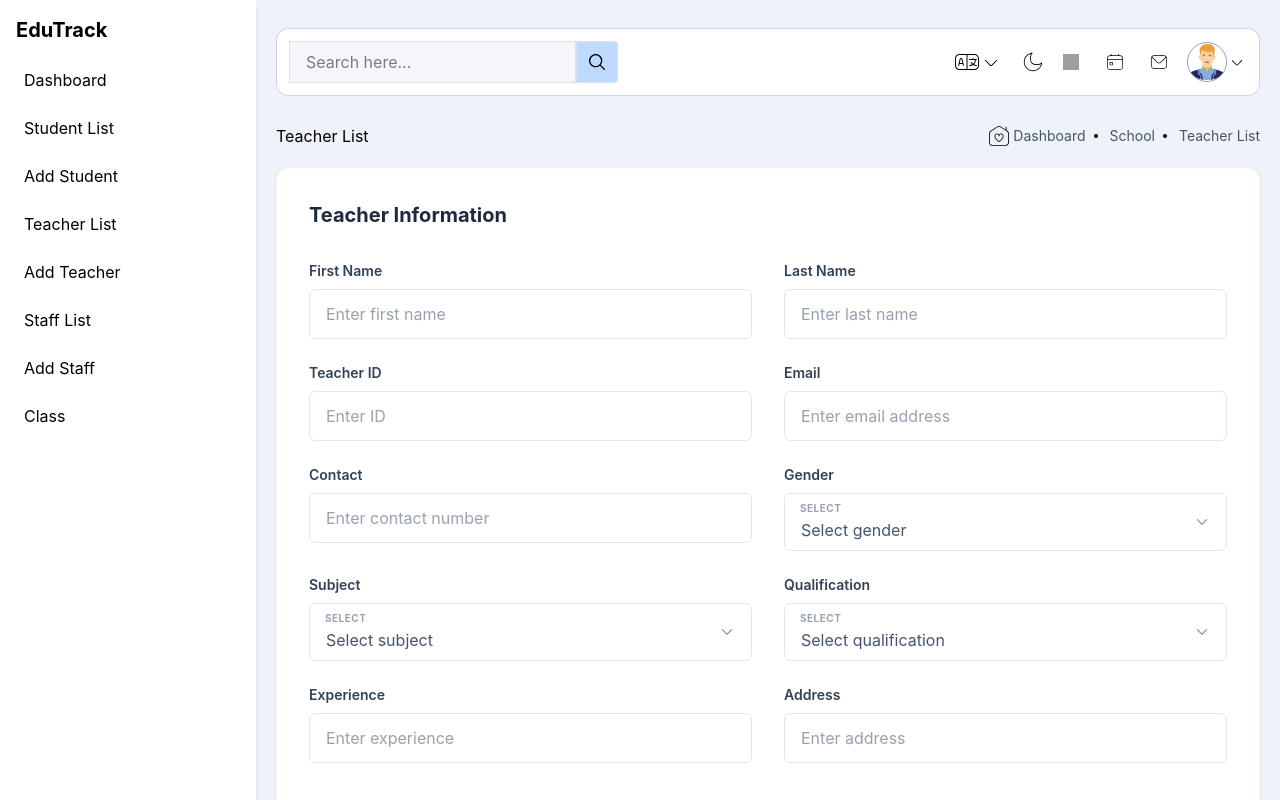
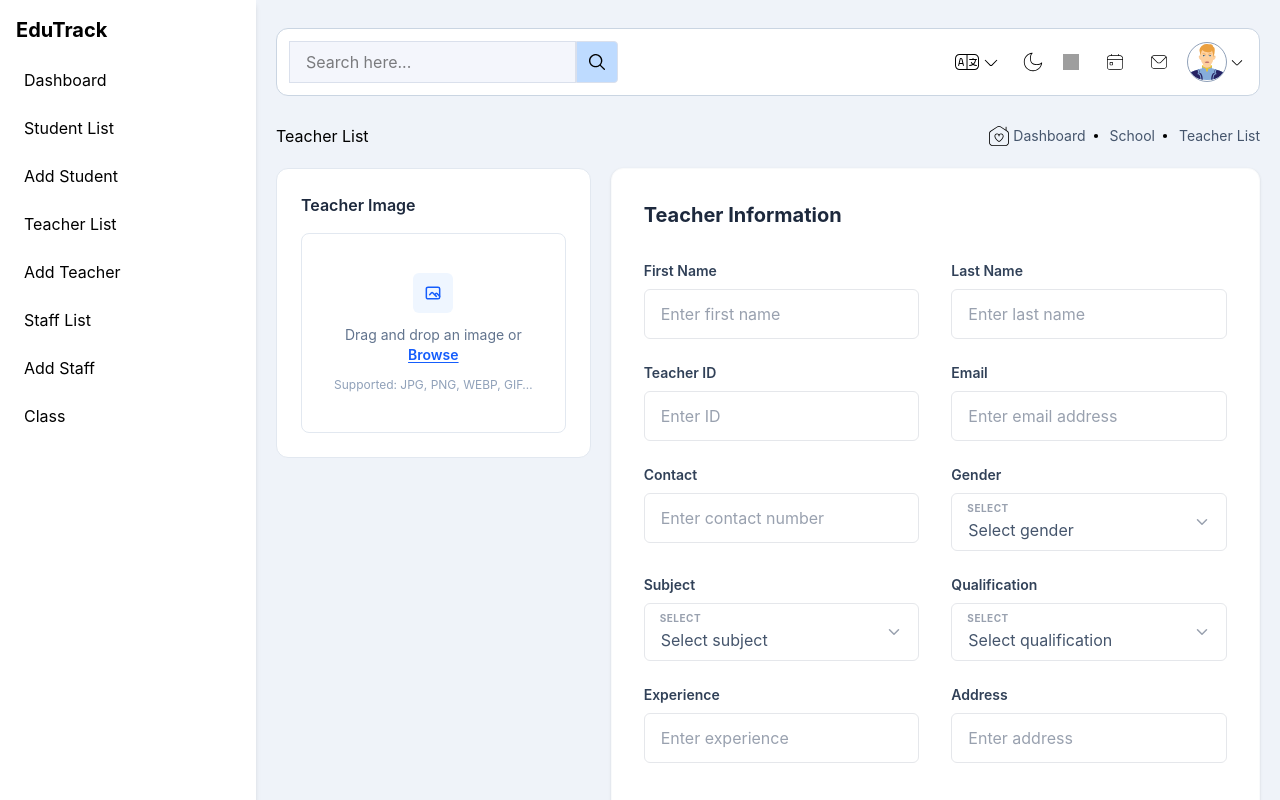
Before and after one commit to FirstAyo/EduTrack-Admin, a React (Vite) app: page /addteacher in a window 1280 px wide. Shown: the top 800 px of the page. Built offline with nearby package versions, Linux system fonts and the light colour scheme; grey boxes are pictures that could not be loaded.

Commit message:
added photo upload for the component and modified the layout for the Add Teacher page

```diff
--- a/src/components/sections/DynamicForm.jsx
+++ b/src/components/sections/DynamicForm.jsx
@@ -78,7 +78,7 @@ export default function DynamicForm({
   };
 
   return (
-    <div className="max-w-5xl mx-auto p-8 bg-white rounded-xl shadow-sm border border-gray-50 my-5">
+    <div className="p-8 bg-white rounded-xl shadow-sm border border-gray-50 my-5">
       <h2 className="text-xl font-bold text-slate-800 mb-8">{title}</h2>
 
       <div className="grid grid-cols-1 md:grid-cols-2 gap-x-8 gap-y-6">
--- /dev/null
+++ b/src/components/sections/SingleImageUpload.jsx
@@ -0,0 +1,249 @@
+import React, { useEffect, useMemo, useRef, useState } from "react";
+
+/**
+ * SingleImageUpload (Reusable)
+ * - Drag & drop OR Browse
+ * - Restrict to only one upload (replaces existing)
+ * - Preview selected image
+ * - Only image files allowed (blocks PDF/DOCX/etc)
+ * - Shows error message for invalid formats
+ */
+export default function SingleImageUpload({
+  title = "Teacher Image",
+  value, // controlled (optional) - File | null
+  onChange, // (file: File | null) => void
+
+  accept = "image/*", // default: "image/*"
+  disabled = false,
+
+  // Optional: if you already have an image URL from DB
+  initialPreviewUrl,
+
+  // UI text overrides
+  helperText = "Drag and drop an image or",
+  browseText = "Browse",
+  errorClassName = "",
+  className = "",
+}) {
+  const inputRef = useRef(null);
+
+  // If parent doesn't pass `value`, we manage internal state
+  const [internalFile, setInternalFile] = useState(null);
+  const file = value !== undefined ? value : internalFile;
+
+  const [isDragging, setIsDragging] = useState(false);
+  const [error, setError] = useState("");
+
+  const setFile = (next) => {
+    if (value === undefined) setInternalFile(next);
+    if (onChange) onChange(next);
+  };
+
+  const isValidImage = (f) => {
+    // strict check: MIME must be an image
+    return f && typeof f.type === "string" && f.type.startsWith("image/");
+  };
+
+  const handlePick = (f) => {
+    setError("");
+
+    if (!isValidImage(f)) {
+      // clear current selection if invalid
+      setFile(null);
+      setError(
+        "Invalid file format. Please upload an image (JPG, PNG, WEBP, GIF, etc.)."
+      );
+      return;
+    }
+
+    // Single upload enforced: always keep just one (replace existing)
+    setFile(f);
+  };
+
+  const openFileDialog = () => {
+    if (disabled) return;
+    if (inputRef.current) inputRef.current.click();
+  };
+
+  const onInputChange = (e) => {
+    const picked = (e.target.files && e.target.files[0]) || null;
+    if (!picked) return;
+
+    handlePick(picked);
+
+    // allow re-selecting the same file later
+    e.target.value = "";
+  };
+
+  const onDrop = (e) => {
+    e.preventDefault();
+    if (disabled) return;
+
+    setIsDragging(false);
+
+    const dropped = (e.dataTransfer.files && e.dataTransfer.files[0]) || null;
+    if (!dropped) return;
+
+    handlePick(dropped);
+  };
+
+  const onDragOver = (e) => {
+    e.preventDefault();
+    if (disabled) return;
+    setIsDragging(true);
+  };
+
+  const onDragLeave = () => setIsDragging(false);
+
+  const removeFile = () => {
+    setError("");
+    setFile(null);
+  };
+
+  // Create preview URL WITHOUT setState
+  const objectUrl = useMemo(() => {
+    if (!file) return "";
+    return URL.createObjectURL(file);
+  }, [file]);
+
+  // Cleanup object URL when it changes/unmounts
+  useEffect(() => {
+    if (!objectUrl) return;
+    return () => URL.revokeObjectURL(objectUrl);
+  }, [objectUrl]);
+
+  const previewUrl = file ? objectUrl : initialPreviewUrl || "";
+
+  return (
+    <div className={`w-full my-5 ${className}`}>
+      <div className="bg-white rounded-xl border border-slate-200 p-6">
+        <h3 className="text-base font-semibold text-slate-800">{title}</h3>
+
+        <div
+          onClick={() => (!file ? openFileDialog() : undefined)}
+          onDrop={onDrop}
+          onDragOver={onDragOver}
+          onDragLeave={onDragLeave}
+          className={[
+            "mt-4 rounded-lg border border-slate-200 bg-white",
+            "min-h-[200px] flex items-center justify-center text-center px-4",
+            disabled ? "opacity-60 cursor-not-allowed" : "cursor-pointer",
+            isDragging ? "border-blue-500 ring-2 ring-blue-500/30" : "",
+          ].join(" ")}
+          role="button"
+          tabIndex={0}
+        >
+          {!previewUrl ? (
+            <div className="flex flex-col items-center gap-3">
+              <div className="h-10 w-10 rounded-md bg-blue-50 flex items-center justify-center">
+                {/* simple image icon */}
+                <svg
+                  className="h-5 w-5 text-blue-600"
+                  viewBox="0 0 24 24"
+                  fill="none"
+                  aria-hidden="true"
+                >
+                  <path
+                    d="M4 7a2 2 0 0 1 2-2h12a2 2 0 0 1 2 2v10a2 2 0 0 1-2 2H6a2 2 0 0 1-2-2V7Z"
+                    stroke="currentColor"
+                    strokeWidth="1.8"
+                  />
+                  <path
+                    d="M8 14l2.2-2.2a1 1 0 0 1 1.4 0L16 16"
+                    stroke="currentColor"
+                    strokeWidth="1.8"
+                    strokeLinecap="round"
+                    strokeLinejoin="round"
+                  />
+                  <path
+                    d="M14.5 13.5l.9-.9a1 1 0 0 1 1.4 0L20 15.8"
+                    stroke="currentColor"
+                    strokeWidth="1.8"
+                    strokeLinecap="round"
+                    strokeLinejoin="round"
+                  />
+                </svg>
+              </div>
+
+              <p className="text-sm text-slate-500">
+                {helperText}{" "}
+                <span
+                  onClick={(e) => {
+                    e.stopPropagation();
+                    openFileDialog();
+                  }}
+                  className="text-blue-600 font-semibold underline underline-offset-2"
+                >
+                  {browseText}
+                </span>
+              </p>
+
+              <p className="text-xs text-slate-400">
+                {accept === "image/*"
+                  ? "Supported: JPG, PNG, WEBP, GIF…"
+                  : `Accepted: ${accept}`}
+              </p>
+            </div>
+          ) : (
+            <div className="w-full flex flex-col items-center gap-3 py-4">
+              <img
+                src={previewUrl}
+                alt="Uploaded preview"
+                className="max-h-44 w-auto rounded-md border border-slate-200 object-cover"
+              />
+
+              <div className="flex items-center gap-3">
+                <button
+                  type="button"
+                  onClick={(e) => {
+                    e.stopPropagation();
+                    openFileDialog();
+                  }}
+                  disabled={disabled}
+                  className="h-9 px-4 rounded-lg bg-blue-600 text-white text-sm font-semibold hover:bg-blue-700 disabled:cursor-not-allowed"
+                >
+                  Replace
+                </button>
+
+                <button
+                  type="button"
+                  onClick={(e) => {
+                    e.stopPropagation();
+                    removeFile();
+                  }}
+                  disabled={disabled}
+                  className="h-9 px-4 rounded-lg bg-slate-100 text-slate-700 text-sm font-semibold hover:bg-slate-200 disabled:cursor-not-allowed"
+                >
+                  Remove
+                </button>
+              </div>
+
+              {file ? (
+                <p className="text-xs text-slate-500 truncate max-w-full">
+                  {file.name}
+                </p>
+              ) : null}
+            </div>
+          )}
+        </div>
+
+        {/* Hidden input */}
+        <input
+          ref={inputRef}
+          type="file"
+          accept={accept}
+          disabled={disabled}
+          onChange={onInputChange}
+          className="hidden"
+        />
+
+        {/* Error */}
+        {error ? (
+          <p className={`mt-3 text-sm text-red-600 ${errorClassName}`}>
+            {error}
+          </p>
+        ) : null}
+      </div>
+    </div>
+  );
+}
--- a/src/pages/AddTeacher.jsx
+++ b/src/pages/AddTeacher.jsx
@@ -1,9 +1,10 @@
 // src/pages/AddTeacher.jsx
 
-import React from "react";
+import React, { useState } from "react";
 import houseIcon from "../assets/icons/house.svg";
 import dotIcon from "../assets/icons/dot.svg";
 import DynamicForm from "../components/sections/DynamicForm";
+import SingleImageUpload from "../components/sections/SingleImageUpload";
 
 const navMenus = [
   { name: "Dashboard", image: houseIcon },
@@ -69,6 +70,7 @@ const teacherFields = [
 ];
 
 export default function AddTeacher() {
+  const [teacherImage, setTeacherImage] = useState();
   return (
     <div>
       <div className="flex justify-between">
@@ -84,6 +86,15 @@ export default function AddTeacher() {
         </div>
       </div>
 
+      <div className="grid grid-cols-1 lg:grid-cols-3 gap-5">
+        <SingleImageUpload
+          title="Teacher Image"
+          value={teacherImage}
+          onChange={setTeacherImage}
+          // optional: initialPreviewUrl="https://...." (if editing an existing teacher)
+        />
+
+        <div className="col-span-2">
           <DynamicForm
             title="Teacher Information"
             fields={teacherFields}
@@ -92,5 +103,7 @@ export default function AddTeacher() {
             onCancel={() => alert("Cancelled")}
           />
         </div>
+      </div>
+    </div>
   );
 }
```
Lines whose indentation alone changed are shown as unchanged.
